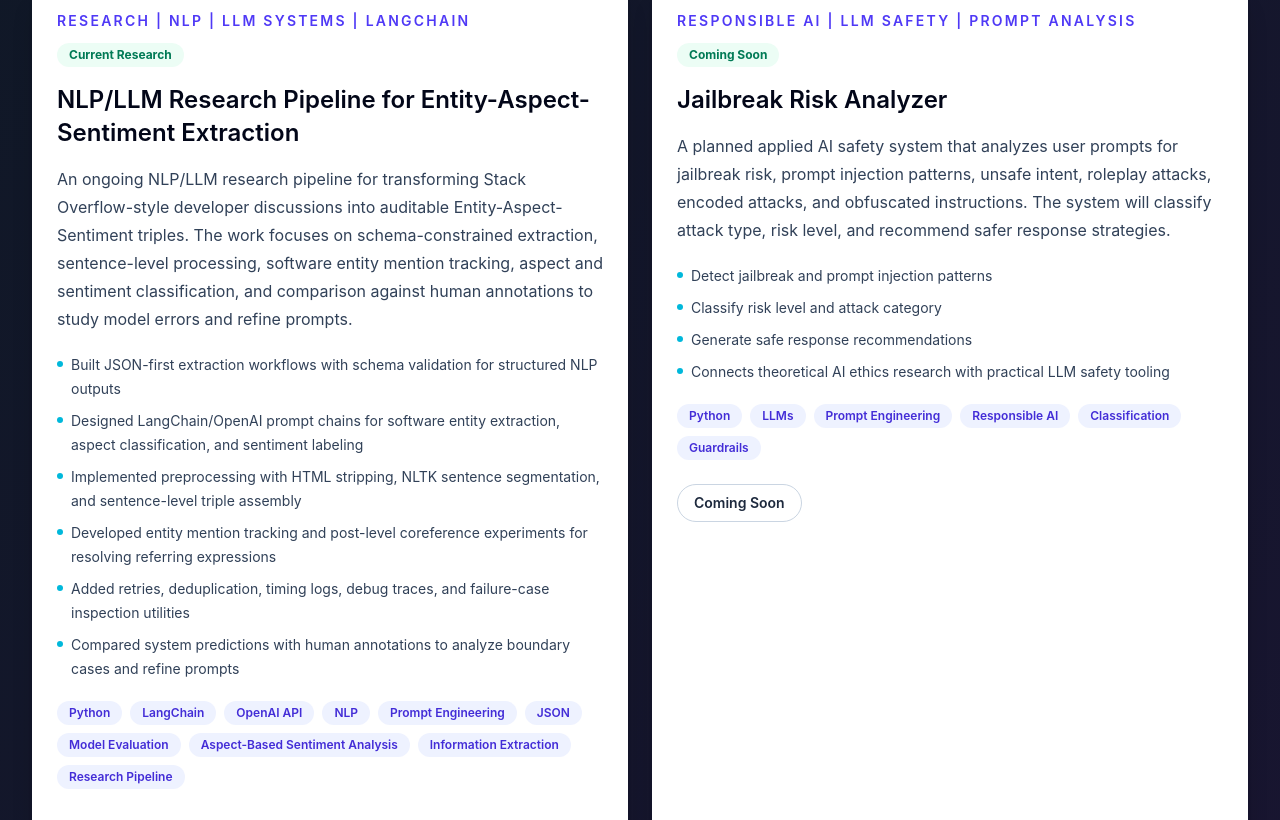
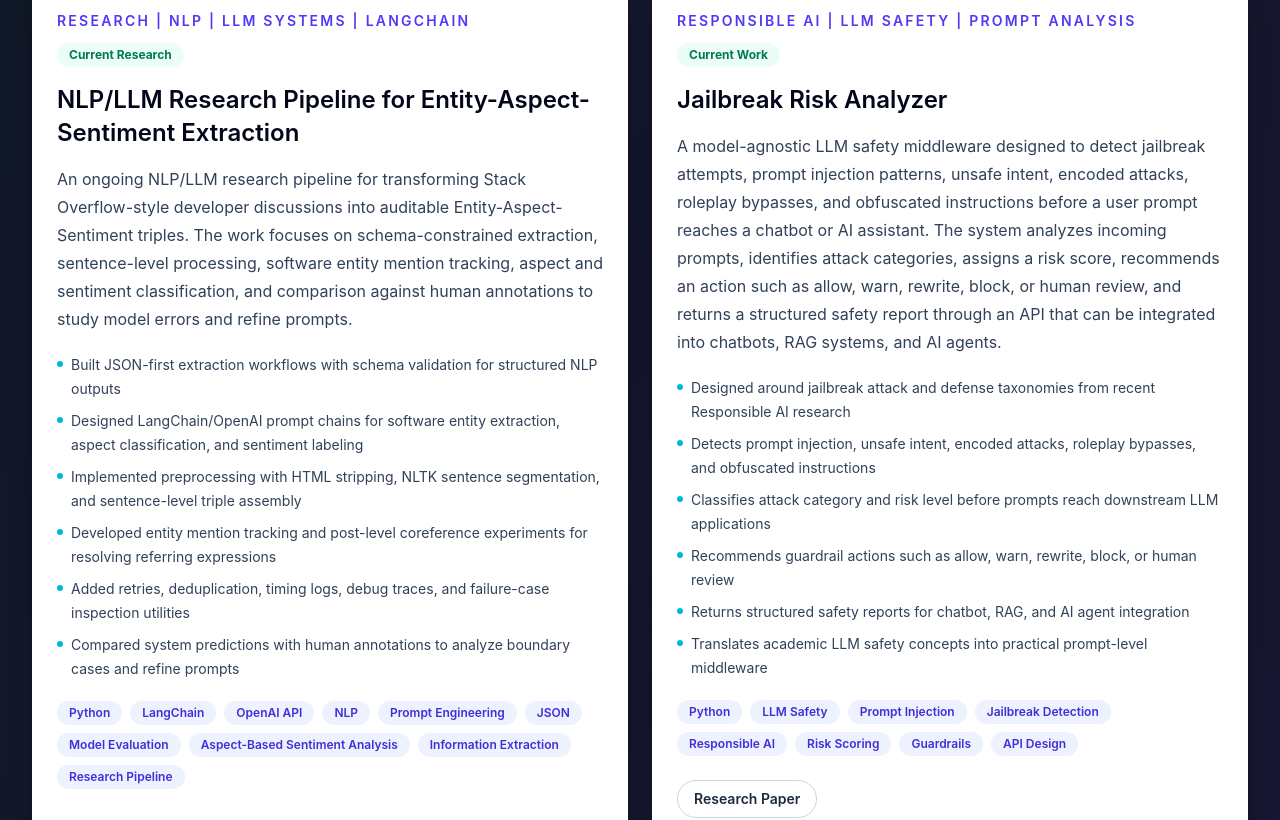
Before and after one commit to Abhitar3/abhinav-portfolio, a React (Vite) app: page / in a window 1280 px wide. Shown: the part 4020-4840 px from the top of the page. Built offline with nearby package versions, Linux system fonts and the light colour scheme.

Commit message:
Refine jailbreak risk analyzer project

```diff
--- a/src/data/projects.js
+++ b/src/data/projects.js
@@ -115,17 +115,28 @@ export const projects = [
   {
     title: 'Jailbreak Risk Analyzer',
     category: 'Responsible AI | LLM Safety | Prompt Analysis',
-    status: 'Coming Soon',
+    status: 'Current Work',
     description:
-      'A planned applied AI safety system that analyzes user prompts for jailbreak risk, prompt injection patterns, unsafe intent, roleplay attacks, encoded attacks, and obfuscated instructions. The system will classify attack type, risk level, and recommend safer response strategies.',
+      'A model-agnostic LLM safety middleware designed to detect jailbreak attempts, prompt injection patterns, unsafe intent, encoded attacks, roleplay bypasses, and obfuscated instructions before a user prompt reaches a chatbot or AI assistant. The system analyzes incoming prompts, identifies attack categories, assigns a risk score, recommends an action such as allow, warn, rewrite, block, or human review, and returns a structured safety report through an API that can be integrated into chatbots, RAG systems, and AI agents.',
     features: [
-      'Detect jailbreak and prompt injection patterns',
-      'Classify risk level and attack category',
-      'Generate safe response recommendations',
-      'Connects theoretical AI ethics research with practical LLM safety tooling',
+      'Designed around jailbreak attack and defense taxonomies from recent Responsible AI research',
+      'Detects prompt injection, unsafe intent, encoded attacks, roleplay bypasses, and obfuscated instructions',
+      'Classifies attack category and risk level before prompts reach downstream LLM applications',
+      'Recommends guardrail actions such as allow, warn, rewrite, block, or human review',
+      'Returns structured safety reports for chatbot, RAG, and AI agent integration',
+      'Translates academic LLM safety concepts into practical prompt-level middleware',
     ],
-    skills: ['Python', 'LLMs', 'Prompt Engineering', 'Responsible AI', 'Classification', 'Guardrails'],
-    links: [{ label: 'Coming Soon', href: '#' }],
+    skills: [
+      'Python',
+      'LLM Safety',
+      'Prompt Injection',
+      'Jailbreak Detection',
+      'Responsible AI',
+      'Risk Scoring',
+      'Guardrails',
+      'API Design',
+    ],
+    links: [{ label: 'Research Paper', href: 'https://arxiv.org/abs/2407.04295' }],
   },
   {
     title: 'News Summarization Model Comparison',
```
